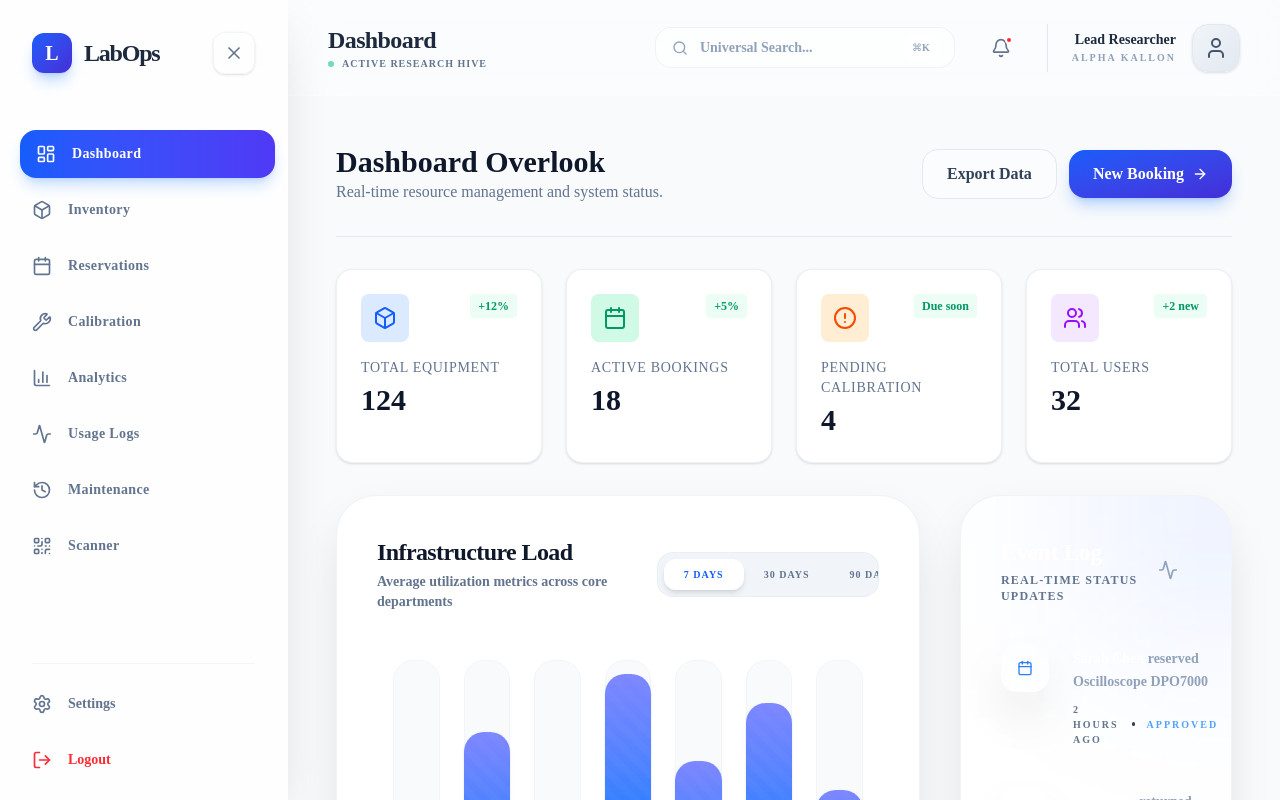
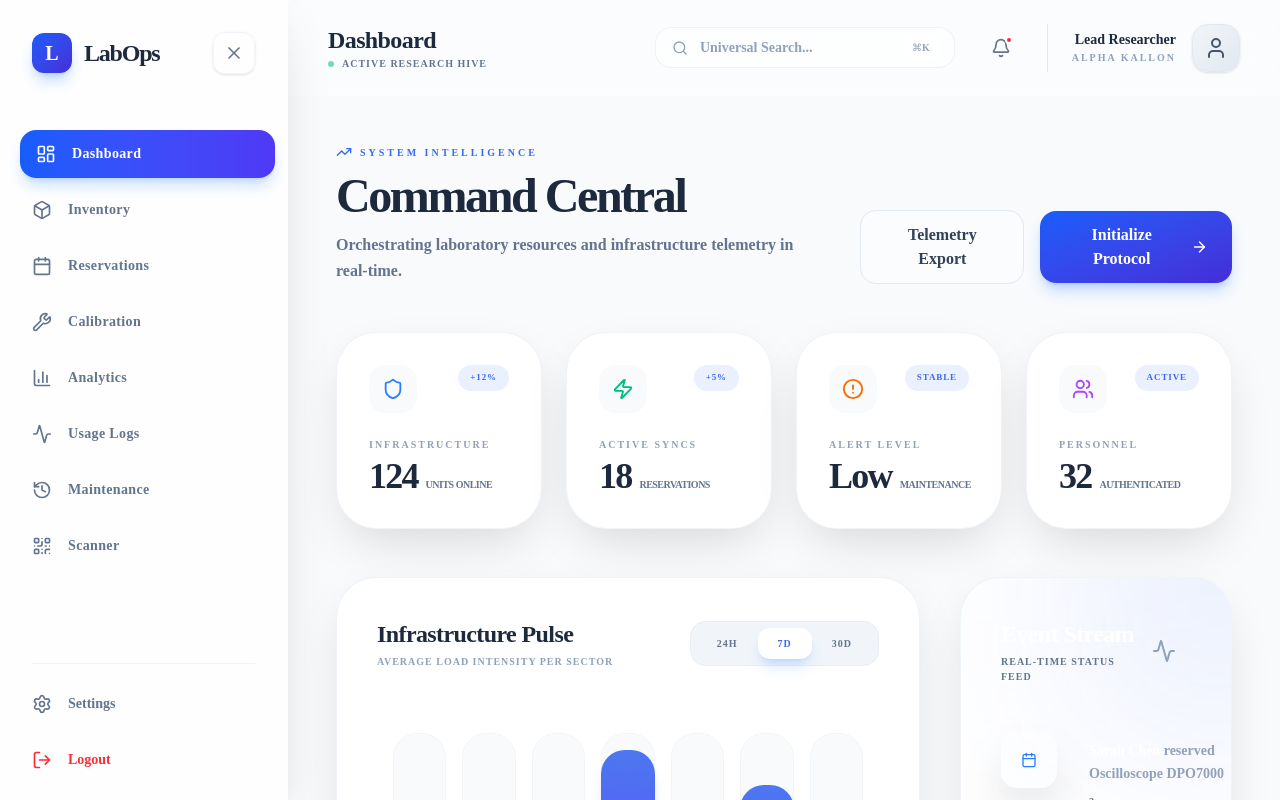
Before and after one commit to Iyeba-Kallon/lab-equipment-management-system, a React app in the folder frontend/: page /dashboard in a window 1280 px wide. Both pictures are taken after typing "name@example.com", "Sample123" into the empty fields and a click on the button "INITIALIZE SESSION". Shown: the top 800 px of the page. Built offline with nearby package versions, Linux system fonts and the light colour scheme; the HTML template or start-up script is replaced by a standard one.

Commit message:
feat: Add Dashboard component with key statistics, recent activity, and an infrastructure pulse visualization.
Signed-off-by: Iyeba Kallon <iyebalphakallon@gmail.com>

```diff
--- a/frontend/src/pages/Dashboard.tsx
+++ b/frontend/src/pages/Dashboard.tsx
@@ -7,17 +7,21 @@ import {
     CheckCircle2,
     Clock,
     Activity,
-    ArrowRight
+    ArrowRight,
+    TrendingUp,
+    Shield,
+    Zap
 } from 'lucide-react';
 import { useModal } from '../context/ModalContext';
+import { motion } from 'framer-motion';
 
 const Dashboard: React.FC = () => {
     const { openBookingModal } = useModal();
     const stats = [
-        { label: 'Total Equipment', value: '124', icon: <Box className="text-blue-600" />, trend: '+12%', color: 'from-blue-500/20 to-indigo-600/5', iconBg: 'bg-blue-100 dark:bg-blue-900/30' },
-        { label: 'Active Bookings', value: '18', icon: <Calendar className="text-emerald-600" />, trend: '+5%', color: 'from-emerald-500/20 to-teal-600/5', iconBg: 'bg-emerald-100 dark:bg-emerald-900/30' },
-        { label: 'Pending Calibration', value: '4', icon: <AlertCircle className="text-orange-600" />, trend: 'Due soon', color: 'from-orange-500/20 to-amber-600/5', iconBg: 'bg-orange-100 dark:bg-orange-900/30' },
-        { label: 'Total Users', value: '32', icon: <Users className="text-purple-600" />, trend: '+2 new', color: 'from-purple-500/20 to-fuchsia-600/5', iconBg: 'bg-purple-100 dark:bg-purple-900/30' },
+        { label: 'Infrastructure', value: '124', icon: <Shield size={22} className="text-blue-500" />, trend: '+12%', color: 'from-blue-500 to-indigo-600', sub: 'Units Online' },
+        { label: 'Active Syncs', value: '18', icon: <Zap size={22} className="text-emerald-500" />, trend: '+5%', color: 'from-emerald-500 to-teal-600', sub: 'Reservations' },
+        { label: 'Alert Level', value: 'Low', icon: <AlertCircle size={22} className="text-orange-500" />, trend: 'Stable', color: 'from-orange-500 to-amber-600', sub: 'Maintenance' },
+        { label: 'Personnel', value: '32', icon: <Users size={22} className="text-purple-500" />, trend: 'Active', color: 'from-purple-500 to-fuchsia-600', sub: 'Authenticated' },
     ];
 
     const recentActivity = [
@@ -26,145 +30,183 @@ const Dashboard: React.FC = () => {
         { user: 'Engineering Lab', action: 'scheduled maintenance for Spectrum Analyzer', time: 'Yesterday', status: 'Pending', icon: <Clock size={16} className="text-orange-500" /> },
     ];
 
+    const container = {
+        hidden: { opacity: 0 },
+        show: {
+            opacity: 1,
+            transition: {
+                staggerChildren: 0.1
+            }
+        }
+    };
+
+    const item = {
+        hidden: { opacity: 0, y: 20 },
+        show: { opacity: 1, y: 0, transition: { type: "spring", stiffness: 300, damping: 24 } }
+    };
+
     return (
-        <div className="space-y-8 page-fade">
-            {/* Page Header */}
-            <div className="flex flex-col lg:flex-row lg:items-center justify-between gap-6 border-b border-slate-200 dark:border-slate-800 pb-8">
-                <div>
-                    <h1 className="text-3xl font-bold text-slate-900 dark:text-white">Dashboard Overlook</h1>
-                    <p className="text-slate-500 font-medium">Real-time resource management and system status.</p>
+        <motion.div
+            variants={container}
+            initial="hidden"
+            animate="show"
+            className="space-y-12"
+        >
+            {/* Header Section */}
+            <div className="flex flex-col lg:flex-row lg:items-end justify-between gap-8">
+                <div className="space-y-3">
+                    <motion.div variants={item} className="flex items-center gap-2">
+                        <TrendingUp size={16} className="text-primary" />
+                        <span className="text-[10px] font-black text-primary uppercase tracking-[0.3em]">System Intelligence</span>
+                    </motion.div>
+                    <motion.h1 variants={item} className="text-5xl font-black text-slate-800 dark:text-white tracking-tighter">
+                        Command Central
+                    </motion.h1>
+                    <motion.p variants={item} className="text-slate-500 font-bold max-w-lg leading-relaxed">
+                        Orchestrating laboratory resources and infrastructure telemetry in real-time.
+                    </motion.p>
                 </div>
-                <div className="flex items-center gap-3">
-                    <button
-                        className="btn-secondary"
-                    >
-                        Export Data
+                <motion.div variants={item} className="flex items-center gap-4">
+                    <button className="btn-secondary group">
+                        Telemetry Export
                     </button>
                     <button
                         onClick={openBookingModal}
-                        className="btn-primary flex items-center gap-2"
+                        className="btn-primary flex items-center gap-3 group"
                     >
-                        New Booking
-                        <ArrowRight size={16} />
+                        Initialize Protocol
+                        <ArrowRight size={18} className="group-hover:translate-x-1 transition-transform" />
                     </button>
-                </div>
+                </motion.div>
             </div>
 
             {/* Stats Grid */}
             <div className="grid grid-cols-1 md:grid-cols-2 lg:grid-cols-4 gap-6">
                 {stats.map((stat, index) => (
-                    <div key={index} className="standard-card p-6 hover:border-blue-500/50 transition-colors group">
-                        <div className="flex justify-between items-start mb-4">
-                            <div className={`p-3 rounded-lg ${stat.iconBg}`}>
+                    <motion.div
+                        key={index}
+                        variants={item}
+                        className="premium-card p-8 group relative overflow-hidden"
+                    >
+                        <div className="absolute top-0 right-0 w-24 h-24 bg-gradient-to-br opacity-0 group-hover:opacity-10 transition-opacity duration-500 -mr-12 -mt-12 rounded-full blur-2xl"></div>
+                        <div className="flex justify-between items-start mb-6">
+                            <div className="w-12 h-12 rounded-2xl bg-slate-50 dark:bg-white/5 flex items-center justify-center transition-transform group-hover:scale-110 group-hover:rotate-6">
                                 {stat.icon}
                             </div>
-                            <span className="text-xs font-semibold text-emerald-600 bg-emerald-50 dark:bg-emerald-900/20 px-2 py-1 rounded">
+                            <span className="text-[9px] font-black text-primary bg-primary/10 px-3 py-1.5 rounded-full uppercase tracking-widest transition-all group-hover:bg-primary group-hover:text-white">
                                 {stat.trend}
                             </span>
                         </div>
-                        <div>
-                            <p className="text-sm font-medium text-slate-500 uppercase tracking-wider">{stat.label}</p>
-                            <p className="text-3xl font-bold text-slate-900 dark:text-white mt-1">{stat.value}</p>
+                        <div className="space-y-1">
+                            <p className="text-[10px] font-black text-slate-400 uppercase tracking-[0.2em]">{stat.label}</p>
+                            <div className="flex items-baseline gap-2">
+                                <p className="text-4xl font-black text-slate-800 dark:text-white tracking-tighter">{stat.value}</p>
+                                <p className="text-[10px] font-bold text-slate-500 uppercase tracking-tighter">{stat.sub}</p>
+                            </div>
                         </div>
-                    </div>
+                    </motion.div>
                 ))}
             </div>
 
             <div className="grid grid-cols-1 lg:grid-cols-3 gap-10">
-                {/* Main Analytics Chart Area */}
-                <div className="lg:col-span-2 premium-card rounded-[3rem] p-10 relative overflow-hidden flex flex-col">
-                    <div className="flex flex-col sm:flex-row items-start sm:items-center justify-between mb-12 gap-6">
+                {/* Infrastructure Load Visualization */}
+                <motion.div variants={item} className="lg:col-span-2 premium-card p-10 relative overflow-hidden flex flex-col group/chart shadow-glass">
+                    <div className="flex flex-col sm:flex-row items-start sm:items-center justify-between mb-12 gap-6 relative z-10">
                         <div className="space-y-1">
-                            <h3 className="text-2xl font-black text-slate-900 dark:text-white tracking-tight">Infrastructure Load</h3>
-                            <p className="text-sm text-slate-500 font-semibold">Average utilization metrics across core departments</p>
+                            <h3 className="text-2xl font-black text-slate-800 dark:text-white tracking-tight">Infrastructure Pulse</h3>
+                            <p className="text-[10px] font-black text-slate-400 uppercase tracking-widest">Average Load Intensity per Sector</p>
                         </div>
-                        <div className="flex bg-slate-100 dark:bg-slate-800 p-1.5 rounded-2xl border border-slate-200/50 dark:border-slate-700/50 whitespace-nowrap overflow-x-auto">
-                            {['7 Days', '30 Days', '90 Days'].map((period, i) => (
-                                <button key={period} className={`px-5 py-2 text-[10px] font-black uppercase tracking-widest rounded-xl transition-all ${i === 0 ? 'bg-white dark:bg-slate-700 text-blue-600 shadow-md' : 'text-slate-500 hover:text-slate-800 dark:hover:text-slate-200'}`}>
+                        <div className="flex bg-slate-100 dark:bg-white/5 p-1.5 rounded-2xl border border-slate-200/50 dark:border-white/5">
+                            {['24h', '7d', '30d'].map((period, i) => (
+                                <button key={period} className={`px-5 py-2 text-[10px] font-black uppercase tracking-widest rounded-xl transition-all ${i === 1 ? 'bg-white dark:bg-slate-700 text-primary shadow-lg shadow-blue-500/20' : 'text-slate-500 hover:text-slate-800 dark:hover:text-white'}`}>
                                     {period}
                                 </button>
                             ))}
                         </div>
                     </div>
 
-                    {/* Styled Bar Chart Visualization */}
-                    <div className="h-80 flex items-end justify-between gap-6 px-4">
+                    {/* Enhanced Bar Chart */}
+                    <div className="h-96 flex items-end justify-between gap-4 px-4 relative z-10 mt-4">
                         {[40, 75, 45, 95, 65, 85, 55].map((val, i) => (
-                            <div key={i} className="flex-1 flex flex-col items-center gap-4 group cursor-pointer h-full justify-end">
-                                <div className="w-full relative flex items-end justify-center group-hover:h-[110%] transition-all duration-500 h-full">
-                                    <div className="w-full bg-slate-50 dark:bg-slate-800/20 rounded-[1.25rem] absolute inset-0 border border-slate-100 dark:border-slate-800/50 group-hover:bg-blue-50 group-hover:border-blue-100 transition-colors"></div>
-                                    <div
-                                        className="w-full bg-gradient-to-t from-blue-600 via-blue-500 to-indigo-400 rounded-[1.25rem] relative transition-all duration-1000 cubic-bezier(0.16, 1, 0.3, 1) group-hover:shadow-[0_0_30px_rgba(59,130,246,0.4)] group-hover:scale-y-[1.02] shadow-sm overflow-hidden"
-                                        style={{ height: `${val}%` }}
+                            <div key={i} className="flex-1 flex flex-col items-center gap-6 group/bar cursor-pointer h-full justify-end">
+                                <div className="w-full relative flex items-end justify-center h-full">
+                                    <div className="w-full bg-slate-50 dark:bg-white/5 rounded-3xl absolute inset-0 border border-slate-100 dark:border-white/5 group-hover/bar:bg-white dark:group-hover/bar:bg-white/10 transition-colors duration-500"></div>
+                                    <motion.div
+                                        initial={{ height: 0 }}
+                                        animate={{ height: `${val}%` }}
+                                        transition={{ delay: 0.5 + i * 0.1, duration: 1.5, ease: [0.16, 1, 0.3, 1] }}
+                                        className="w-full bg-gradient-to-t from-blue-600 via-indigo-600 to-primary rounded-3xl relative shadow-lg group-hover/bar:scale-x-105 transition-transform duration-500"
                                     >
-                                        <div className="absolute inset-0 bg-[linear-gradient(45deg,rgba(255,255,255,0.1)_25%,transparent_25%,transparent_50%,rgba(255,255,255,0.1)_50%,rgba(255,255,255,0.1)_75%,transparent_75%,transparent)] bg-[length:20px_20px] opacity-20 group-hover:opacity-30 transition-opacity"></div>
-                                        <div className="absolute top-4 left-1/2 -translate-x-1/2 text-white text-[10px] font-black opacity-0 group-hover:opacity-100 transition-all duration-300 transform translate-y-2 group-hover:translate-y-0">
+                                        <div className="absolute inset-0 bg-[radial-gradient(circle_at_50%_0%,rgba(255,255,255,0.2),transparent)] opacity-50"></div>
+                                        <div className="absolute top-6 left-1/2 -translate-x-1/2 text-white text-[10px] font-black opacity-0 group-hover/bar:opacity-100 transition-all duration-300 transform translate-y-2 group-hover/bar:translate-y-0">
                                             {val}%
                                         </div>
-                                    </div>
+                                    </motion.div>
 
-                                    {/* Tooltip */}
-                                    <div className="absolute -top-14 left-1/2 -translate-x-1/2 glass-morphism text-slate-800 dark:text-white text-[10px] font-black px-4 py-2 rounded-2xl opacity-0 scale-90 group-hover:opacity-100 group-hover:scale-100 transition-all duration-300 whitespace-nowrap shadow-2xl z-10 border-blue-500/20 pointer-events-none translate-y-2 group-hover:translate-y-0">
-                                        <div className="flex flex-col items-center">
-                                            <span>{['Monday', 'Tuesday', 'Wednesday', 'Thursday', 'Friday', 'Saturday', 'Sunday'][i]}</span>
-                                            <span className="text-blue-600">{val}% Load Intensity</span>
+                                    {/* Glass Tooltip */}
+                                    <div className="absolute -top-16 left-1/2 -translate-x-1/2 glass-floating border border-primary/20 text-slate-800 dark:text-white text-[10px] font-black px-6 py-3 rounded-2xl opacity-0 scale-90 group-hover/bar:opacity-100 group-hover/bar:scale-100 transition-all duration-300 whitespace-nowrap z-20 shadow-2xl pointer-events-none translate-y-4 group-hover/bar:translate-y-0">
+                                        <div className="flex flex-col items-center gap-1">
+                                            <span className="uppercase tracking-[0.2em]">{['Monday', 'Tuesday', 'Wednesday', 'Thursday', 'Friday', 'Saturday', 'Sunday'][i]}</span>
+                                            <span className="text-primary text-xs font-black">{val}% Utilization</span>
                                         </div>
                                     </div>
                                 </div>
-                                <span className="text-[10px] font-black text-slate-400 group-hover:text-blue-600 transition-colors uppercase tracking-[0.2em]">{['Mon', 'Tue', 'Wed', 'Thu', 'Fri', 'Sat', 'Sun'][i]}</span>
+                                <span className="text-[10px] font-black text-slate-400 group-hover/bar:text-primary transition-colors uppercase tracking-[0.2em]">{['Mon', 'Tue', 'Wed', 'Thu', 'Fri', 'Sat', 'Sun'][i]}</span>
                             </div>
                         ))}
                     </div>
 
-                    <div className="mt-12 pt-10 border-t border-slate-100 dark:border-slate-800 flex flex-col sm:flex-row items-center justify-between gap-6">
-                        <div className="flex items-center gap-8">
-                            <div className="flex items-center gap-3">
-                                <span className="w-3 h-3 rounded-full bg-blue-500 shadow-sm"></span>
-                                <span className="text-slate-500 font-bold text-xs uppercase tracking-widest">Core Instrumentation</span>
-                            </div>
-                            <div className="flex items-center gap-3">
-                                <span className="w-3 h-3 rounded-full bg-indigo-200 dark:bg-indigo-900 shadow-sm"></span>
-                                <span className="text-slate-500 font-bold text-xs uppercase tracking-widest">Auxiliary Units</span>
-                            </div>
+                    <div className="mt-16 pt-10 border-t border-slate-100 dark:border-white/5 flex flex-col sm:flex-row items-center justify-between gap-8 relative z-10">
+                        <div className="flex items-center gap-10">
+                            {[
+                                { label: 'Mainframe', color: 'bg-blue-500' },
+                                { label: 'Quantum Clusters', color: 'bg-indigo-300 dark:bg-indigo-900' }
+                            ].map((tag, idx) => (
+                                <div key={idx} className="flex items-center gap-3">
+                                    <span className={`w-3 h-3 rounded-full ${tag.color} shadow-sm group-hover/chart:scale-150 transition-transform duration-500`}></span>
+                                    <span className="text-slate-500 font-bold text-[10px] uppercase tracking-widest">{tag.label}</span>
+                                </div>
+                            ))}
                         </div>
-                        <button className="text-blue-600 font-black text-[11px] uppercase tracking-widest hover:text-blue-700 transition-all flex items-center gap-2 group border-b-2 border-blue-500/10 hover:border-blue-500 pb-1">
-                            Telemetry Report <ArrowRight size={14} className="group-hover:translate-x-1 transition-transform" />
+                        <button className="text-primary font-black text-[10px] uppercase tracking-[0.3em] hover:text-indigo-600 transition-all flex items-center gap-3 group/btn">
+                            Detailed Intelligence Report <ArrowRight size={16} className="group-hover/btn:translate-x-2 transition-transform" />
                         </button>
                     </div>
-                </div>
+                </motion.div>
 
-                {/* Recent Activity */}
-                <div className="premium-card rounded-[3rem] p-10 flex flex-col bg-slate-900 dark:bg-slate-900 dark:border-white/5 relative overflow-hidden group">
-                    <div className="absolute top-0 right-0 w-64 h-64 bg-blue-600/10 blur-[100px] -mr-32 -mt-32 pointer-events-none"></div>
+                {/* Event Log / Recent Activity */}
+                <motion.div variants={item} className="premium-card p-10 flex flex-col bg-slate-900 dark:bg-black/40 relative overflow-hidden group/events shadow-premium">
+                    <div className="absolute top-0 right-0 w-80 h-80 bg-primary/20 blur-[100px] -mr-40 -mt-40 pointer-events-none transition-all duration-700 group-hover/events:scale-150 opacity-50"></div>
 
-                    <div className="flex items-center justify-between mb-10 relative">
+                    <div className="flex items-center justify-between mb-12 relative z-10">
                         <div className="space-y-1">
-                            <h3 className="text-2xl font-black text-white tracking-tight">Event Log</h3>
-                            <p className="text-slate-500 text-xs font-bold uppercase tracking-widest">Real-time status updates</p>
+                            <h3 className="text-2xl font-black text-white tracking-tight">Event Stream</h3>
+                            <p className="text-slate-500 text-[10px] font-black uppercase tracking-widest">Real-time status feed</p>
                         </div>
-                        <div className="p-3 bg-white/5 rounded-2xl border border-white/5 text-slate-400 group-hover:text-blue-400 transition-colors">
-                            <Activity size={20} />
+                        <div className="p-3.5 bg-white/5 rounded-2xl border border-white/5 text-slate-400 group-hover/events:text-primary transition-all duration-500 group-hover/events:rotate-[15deg]">
+                            <Activity size={24} />
                         </div>
                     </div>
 
-                    <div className="space-y-10 flex-1 relative">
+                    <div className="space-y-12 flex-1 relative z-10">
                         {recentActivity.map((act, i) => (
-                            <div key={i} className="flex gap-6 group/item cursor-pointer relative">
+                            <div key={i} className="flex gap-8 group/item cursor-pointer relative">
                                 {i !== recentActivity.length - 1 && (
-                                    <div className="absolute left-[22px] top-12 bottom-[-40px] w-px bg-white/5 group-hover/item:bg-blue-500/20 transition-colors"></div>
+                                    <div className="absolute left-7 top-14 bottom-[-48px] w-px bg-white/5 group-hover/item:bg-primary/30 transition-colors"></div>
                                 )}
-                                <div className="w-12 h-12 rounded-2xl bg-white/5 border border-white/5 flex items-center justify-center shrink-0 group-hover/item:bg-blue-500/20 group-hover/item:border-blue-500/30 transition-all duration-500 group-hover/item:scale-110 shadow-2xl">
-                                    {act.icon}
+                                <div className="w-14 h-14 rounded-2xl bg-white/5 border border-white/5 flex items-center justify-center shrink-0 group-hover/item:bg-primary/20 group-hover/item:border-primary/40 transition-all duration-500 group-hover/item:scale-110 shadow-2xl relative overflow-hidden">
+                                    <div className="absolute inset-0 bg-primary opacity-0 group-hover/item:opacity-20 blur-xl"></div>
+                                    <div className="relative z-10">{act.icon}</div>
                                 </div>
-                                <div className="space-y-2 pt-1">
-                                    <p className="text-sm text-slate-400 font-semibold leading-relaxed group-hover/item:text-slate-200 transition-colors">
+                                <div className="space-y-2 pt-2">
+                                    <p className="text-sm text-slate-400 font-bold leading-relaxed group-hover/item:text-slate-100 transition-colors">
                                         <span className="text-white font-black">{act.user}</span> {act.action}
                                     </p>
-                                    <div className="flex items-center gap-3">
+                                    <div className="flex items-center gap-4">
                                         <span className="text-[10px] text-slate-500 font-black uppercase tracking-[0.2em]">{act.time}</span>
                                         <span className="w-1 h-1 rounded-full bg-slate-700"></span>
                                         <span className={`text-[10px] font-black uppercase tracking-[0.2em] ${act.status === 'Completed' ? 'text-emerald-400' :
-                                            act.status === 'Pending' ? 'text-orange-400' : 'text-blue-400'
+                                            act.status === 'Pending' ? 'text-orange-400' : 'text-primary'
                                             }`}>{act.status}</span>
                                     </div>
                                 </div>
@@ -172,13 +214,13 @@ const Dashboard: React.FC = () => {
                         ))}
                     </div>
 
-                    <button className="w-full mt-12 py-5 text-[11px] font-black uppercase tracking-[0.3em] text-white hover:bg-white/5 rounded-[1.5rem] transition-all border border-white/5 hover:border-white/10 shadow-2xl active:scale-[0.98] group flex items-center justify-center gap-2">
-                        System History
-                        <ArrowRight size={14} className="opacity-50 group-hover:translate-x-1 group-hover:opacity-100 transition-all" />
+                    <button className="w-full mt-12 py-6 text-[10px] font-black uppercase tracking-[0.3em] text-white hover:bg-white/5 rounded-3xl transition-all border border-white/5 hover:border-white/10 shadow-2xl active:scale-[0.98] group flex items-center justify-center gap-4">
+                        Comprehensive History
+                        <ArrowRight size={18} className="opacity-50 group-hover:translate-x-2 group-hover:opacity-100 transition-all" />
                     </button>
-                </div>
+                </motion.div>
             </div>
-        </div>
+        </motion.div>
     );
 };
 
```
